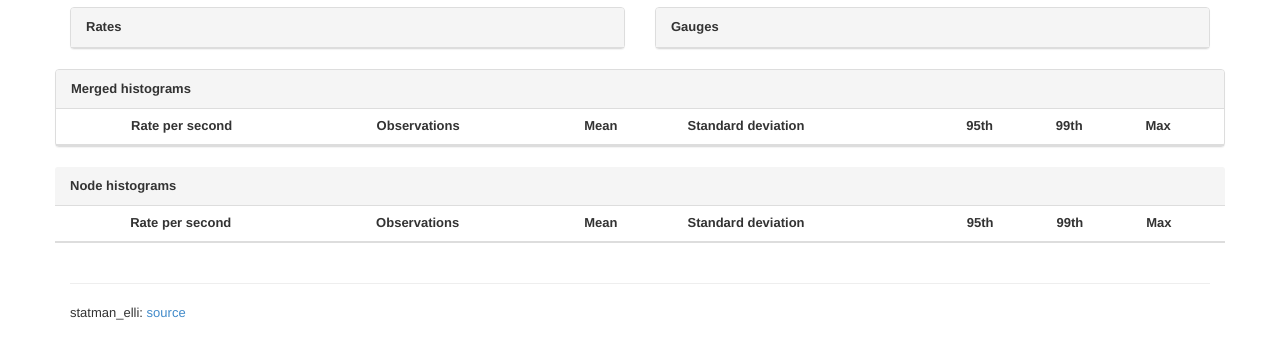
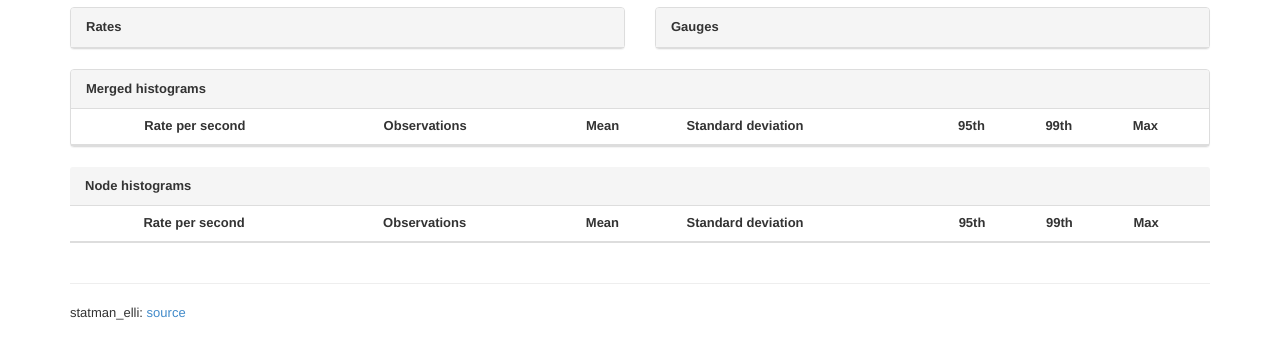
Before and after one commit to knutin/statman_elli, a plain HTML site: page priv/docroot/index.html in a window 1280 px wide. Shown: the part 53-412 px from the top of the page. Drawn offline with nearby package versions, Linux system fonts and the light colour scheme; no server answers; files whose address does not match are found by name.

Commit message:
Fix full row width to make all cells equally aligned

```diff
--- a/priv/docroot/index.html
+++ b/priv/docroot/index.html
@@ -86,6 +86,7 @@
       </div>
 
       <div class="row">
+        <div class="col-lg-12">
           <div class="panel panel-default">
             <div class="panel-heading"><strong>Merged histograms</strong></div>
             <table id="histograms" class="table table-striped">
@@ -118,8 +119,10 @@
             </table>
           </div>
         </div>
+      </div>
 
       <div class="row">
+        <div class="col-lg-12">
           <div class="p`anel panel-default">
             <div class="panel-heading"><strong>Node histograms</strong></div>
             <table id="node_histograms" class="table table-striped">
@@ -152,6 +155,7 @@
             </table>
           </div>
         </div>
+      </div>
       <hr />
       <footer>
         <p>statman_elli: <a href="http://github.com/knutin/statman_elli/">source</a></p>
```
Lines whose indentation alone changed are shown as unchanged.
